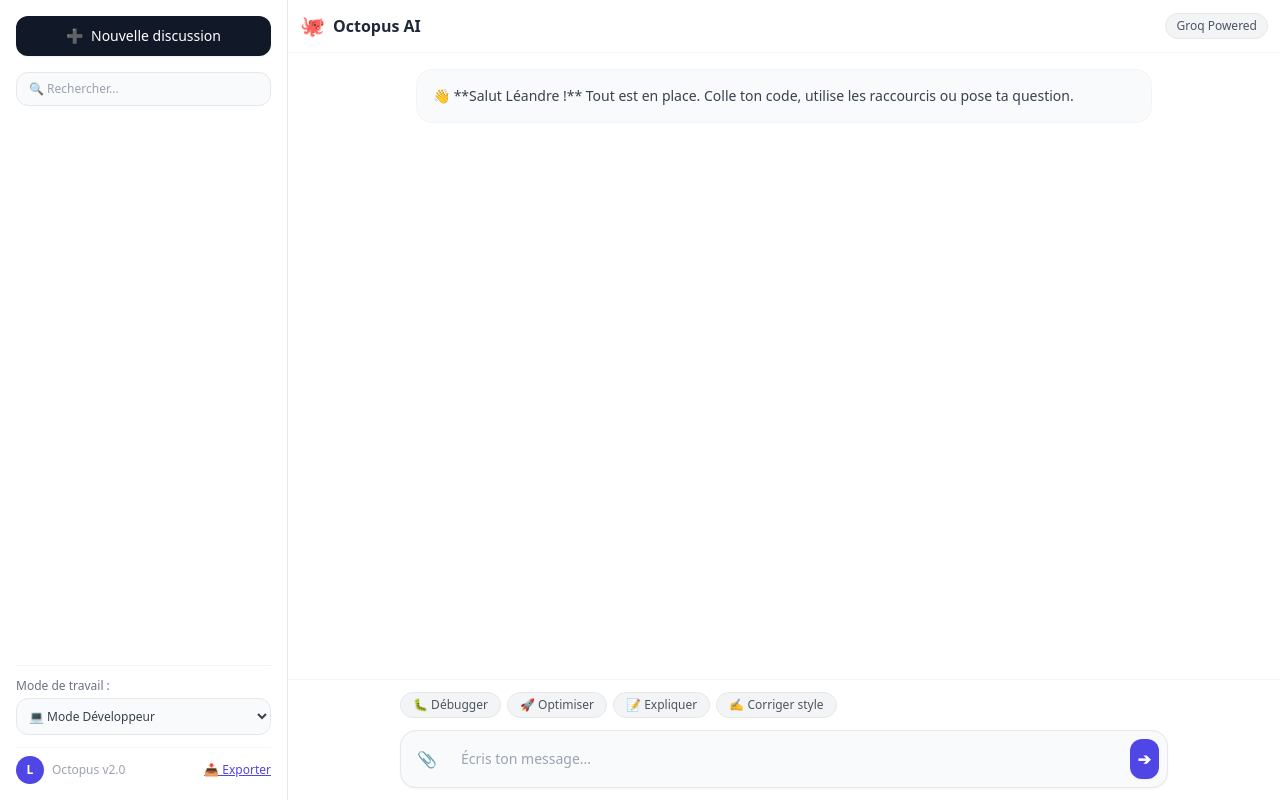
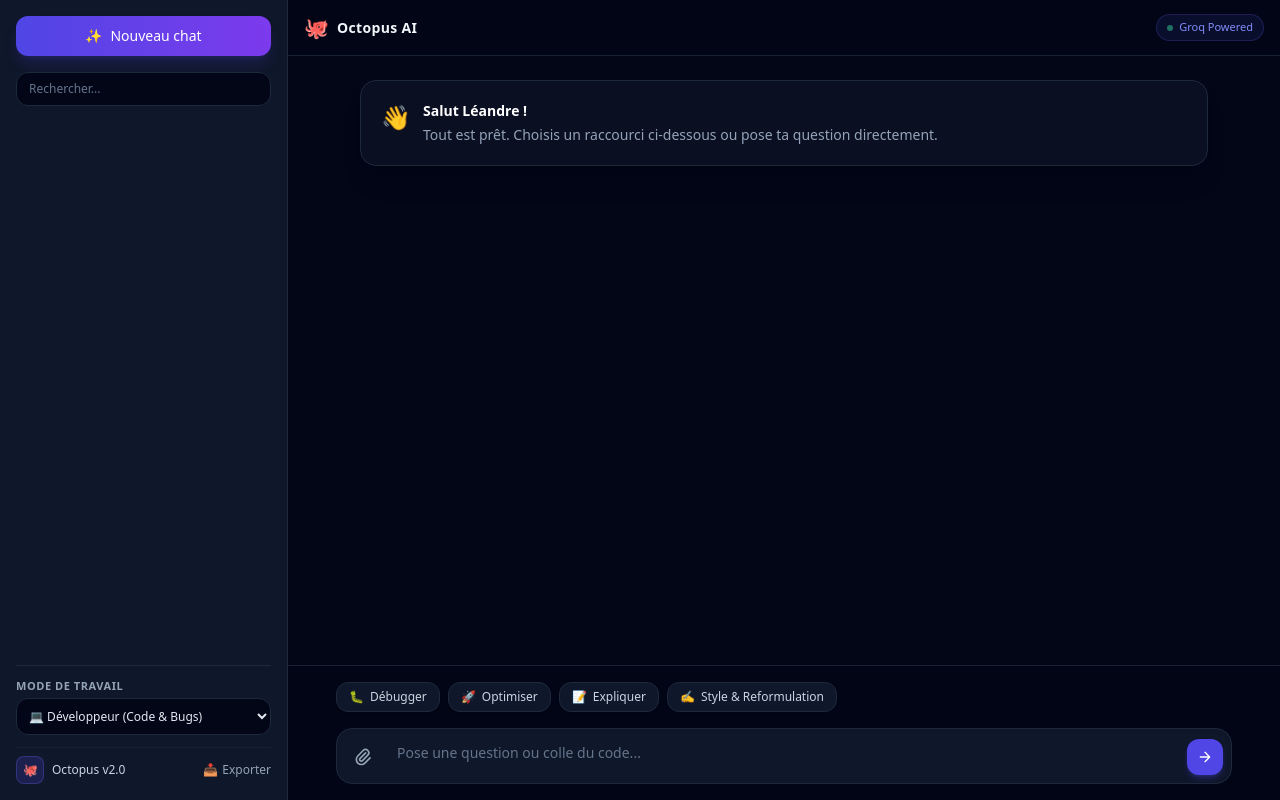
Before and after one commit to mj-boop7770/Octopus2, a plain HTML site: page index.html in a window 1280 px wide. Drawn offline with nearby package versions, Linux system fonts and the light colour scheme.

Commit message:
Update index.html

```diff
--- a/index.html
+++ b/index.html
@@ -1,129 +1,170 @@
 <!DOCTYPE html>
-<html lang="fr">
+<html lang="fr" class="h-full bg-slate-950 text-slate-100">
 <head>
   <meta charset="UTF-8">
-  <meta name="viewport" content="width=device-width, initial-scale=1.0">
-  <title>Octopus AI - Édition Ultime</title>
+  <meta name="viewport" content="width=device-width, initial-scale=1.0, maximum-scale=1.0, user-scalable=no">
+  <title>Octopus AI</title>
 
   <!-- Tailwind CSS -->
   <script src="https://cdn.tailwindcss.com"></script>
-  <!-- Prism.js Coloration syntaxique -->
-  <link rel="stylesheet" href="https://cdnjs.cloudflare.com/ajax/libs/prism/1.29.0/themes/prism.min.css">
+  <!-- Marked.js pour le Markdown -->
+  <script src="https://cdn.jsdelivr.net/npm/marked/marked.min.js"></script>
+  <!-- Prism.js pour la coloration de code -->
+  <link rel="stylesheet" href="https://cdnjs.cloudflare.com/ajax/libs/prism/1.29.0/themes/prism-tomorrow.min.css">
 
   <style>
-    @keyframes pulse-tentacles {
-      0%, 100% { transform: scale(1) rotate(0deg); opacity: 1; }
-      50% { transform: scale(1.15) rotate(5deg); opacity: 0.8; }
+    /* Scrollbar personnalisée discrète */
+    ::-webkit-scrollbar { width: 4px; height: 4px; }
+    ::-webkit-scrollbar-track { background: transparent; }
+    ::-webkit-scrollbar-thumb { background: #334155; border-radius: 9999px; }
+    ::-webkit-scrollbar-thumb:hover { background: #475569; }
+
+    /* Animation pensée pour l'IA */
+    @keyframes pulse-glow {
+      0%, 100% { opacity: 0.4; transform: scale(1); }
+      50% { opacity: 0.8; transform: scale(1.05); }
     }
-    .octopus-thinking {
-      animation: pulse-tentacles 1.2s infinite ease-in-out;
-      display: inline-block;
-    }
+    .octopus-glow { animation: pulse-glow 2s infinite ease-in-out; }
+
+    /* Style Markdown personnalisé */
+    .prose p { margin-bottom: 0.75rem; line-height: 1.6; }
+    .prose strong { color: #f8fafc; font-weight: 600; }
+    .prose code { background: #1e293b; color: #38bdf8; padding: 0.2rem 0.4rem; border-radius: 0.375rem; font-size: 0.85em; }
+    .prose pre { background: #0f172a !important; padding: 1rem; border-radius: 0.75rem; border: 1px solid #334155; margin: 0.75rem 0; overflow-x: auto; }
+    .prose ul { list-style-type: disc; padding-left: 1.25rem; margin-bottom: 0.75rem; }
   </style>
 </head>
-<body class="bg-gray-50 text-gray-800 h-screen flex flex-col md:flex-row font-sans overflow-hidden">
+<body class="h-full flex flex-col md:flex-row font-sans antialiased overflow-hidden selection:bg-indigo-500 selection:text-white">
 
   <!-- OVERLAY MOBILE -->
-  <div id="sidebar-overlay" class="fixed inset-0 bg-black/40 z-20 hidden md:hidden"></div>
+  <div id="sidebar-overlay" class="fixed inset-0 bg-slate-950/80 backdrop-blur-sm z-40 hidden md:hidden"></div>
 
-  <!-- BARRE LATÉRALE (Historique, Recherche, Modes) -->
-  <aside id="sidebar" class="fixed md:static inset-y-0 left-0 w-72 bg-white border-r border-gray-200 p-4 z-30 transform -translate-x-full md:translate-x-0 transition-transform duration-200 flex flex-col justify-between shadow-lg md:shadow-none">
-    <div class="flex flex-col h-full">
+  <!-- BARRE LATÉRALE (Sidebar) -->
+  <aside id="sidebar" class="fixed md:static inset-y-0 left-0 w-72 bg-slate-900 border-r border-slate-800 p-4 z-50 transform -translate-x-full md:translate-x-0 transition-transform duration-300 ease-in-out flex flex-col justify-between shadow-2xl md:shadow-none">
+    <div class="flex flex-col h-full min-h-0">
 
-      <!-- Bouton Nouvelle discussion & Fermeture mobile -->
+      <!-- En-tête Sidebar & Nouveau Chat -->
       <div class="flex items-center justify-between mb-4 gap-2">
-        <button id="new-chat-btn" class="flex-1 bg-gray-900 hover:bg-gray-800 text-white font-medium py-2.5 px-4 rounded-xl flex items-center justify-center gap-2 transition text-sm shadow-sm">
-          <span>➕</span> Nouvelle discussion
+        <button id="new-chat-btn" class="flex-1 bg-gradient-to-r from-indigo-600 to-violet-600 hover:from-indigo-500 hover:to-violet-500 text-white font-medium py-2.5 px-4 rounded-xl flex items-center justify-center gap-2 transition text-sm shadow-lg shadow-indigo-600/20">
+          <span>✨</span> Nouveau chat
         </button>
-        <button id="close-sidebar-btn" class="md:hidden p-2 text-gray-500 hover:text-gray-800 text-xl font-bold">✕</button>
+        <button id="close-sidebar-btn" class="md:hidden p-2 text-slate-400 hover:text-white hover:bg-slate-800 rounded-lg transition">✕</button>
       </div>
 
-      <!-- Barre de recherche dans l'historique -->
-      <div class="mb-3">
-        <input type="text" id="search-history" placeholder="🔍 Rechercher..." class="w-full bg-gray-50 border border-gray-200 rounded-xl px-3 py-2 text-xs focus:outline-none focus:ring-2 focus:ring-indigo-500">
+      <!-- Recherche -->
+      <div class="relative mb-3">
+        <input type="text" id="search-history" placeholder="Rechercher..." class="w-full bg-slate-950 border border-slate-800 text-slate-200 placeholder-slate-500 rounded-xl px-3 py-2 text-xs focus:outline-none focus:border-indigo-500 transition">
       </div>
 
-      <!-- Liste des discussions récentes -->
+      <!-- Historique des conversations -->
       <div class="flex-1 overflow-y-auto space-y-1 pr-1" id="history-list">
-        <!-- Historique injecté dynamiquement -->
+        <!-- Contenu injecté par JS -->
       </div>
     </div>
 
-    <!-- Mode de travail & Profil -->
-    <div class="border-t border-gray-100 pt-3 space-y-3">
+    <!-- Options & Modèle -->
+    <div class="border-t border-slate-800 pt-3 space-y-3 mt-auto">
       <div>
-        <label class="text-xs font-medium text-gray-500 block mb-1">Mode de travail :</label>
-        <select id="mode-select" class="w-full bg-gray-50 border border-gray-200 rounded-xl p-2 text-xs font-medium text-gray-700 focus:outline-none focus:ring-2 focus:ring-indigo-500">
-          <option value="code">💻 Mode Développeur</option>
-          <option value="writing">✍️ Mode Rédaction</option>
-          <option value="general">🧠 Mode Général</option>
+        <label class="text-[11px] font-semibold tracking-wider text-slate-400 uppercase block mb-1">Mode de travail</label>
+        <select id="mode-select" class="w-full bg-slate-950 border border-slate-800 text-slate-200 rounded-xl p-2 text-xs font-medium focus:outline-none focus:border-indigo-500 transition cursor-pointer">
+          <option value="code">💻 Développeur (Code & Bugs)</option>
+          <option value="writing">✍️ Redacteur (Rédaction & Style)</option>
+          <option value="general">🧠 Assistant Général</option>
         </select>
       </div>
-      <div class="text-xs text-gray-400 flex items-center justify-between pt-2 border-t border-gray-100">
+
+      <div class="flex items-center justify-between pt-2 border-t border-slate-800/60 text-xs text-slate-400">
         <div class="flex items-center gap-2">
-          <div class="w-7 h-7 rounded-full bg-indigo-600 text-white flex items-center justify-center font-bold">L</div>
-          <span>Octopus v2.0</span>
+          <div class="w-7 h-7 rounded-lg bg-indigo-600/20 text-indigo-400 border border-indigo-500/30 flex items-center justify-center font-bold text-xs">🐙</div>
+          <span class="font-medium text-slate-300">Octopus v2.0</span>
         </div>
-        <button id="export-chat-btn" class="text-indigo-600 hover:text-indigo-800 font-medium text-xs underline" title="Exporter la conversation">📥 Exporter</button>
+        <button id="export-chat-btn" class="text-slate-400 hover:text-indigo-400 transition text-xs flex items-center gap-1">
+          <span>📥</span> Exporter
+        </button>
       </div>
     </div>
   </aside>
 
-  <!-- ZONE PRINCIPALE CHAT -->
-  <main class="flex-1 flex flex-col h-full bg-white relative">
+  <!-- CONTENEUR PRINCIPAL -->
+  <main class="flex-1 flex flex-col h-full bg-slate-950 relative min-w-0">
 
-    <!-- EN-TÊTE -->
-    <header class="p-3 border-b border-gray-100 flex justify-between items-center bg-white sticky top-0 z-10">
+    <!-- HEADER -->
+    <header class="h-14 border-b border-slate-800/80 px-4 flex justify-between items-center bg-slate-950/80 backdrop-blur-md sticky top-0 z-10">
       <div class="flex items-center gap-3">
-        <button id="open-sidebar-btn" class="md:hidden p-2 text-gray-600 hover:bg-gray-100 rounded-lg">
-          <svg class="w-6 h-6" fill="none" stroke="currentColor" viewBox="0 0 24 24"><path stroke-linecap="round" stroke-linejoin="round" stroke-width="2" d="M4 6h16M4 12h16M4 18h16"></path></svg>
+        <button id="open-sidebar-btn" class="md:hidden p-2 text-slate-400 hover:text-white hover:bg-slate-900 rounded-lg transition">
+          <svg class="w-5 h-5" fill="none" stroke="currentColor" viewBox="0 0 24 24"><path stroke-linecap="round" stroke-linejoin="round" stroke-width="2" d="M4 6h16M4 12h16M4 18h16"></path></svg>
         </button>
-        <h1 class="text-base font-semibold text-gray-800 flex items-center gap-2">
-          <span id="octopus-logo" class="text-xl">🐙</span> Octopus AI
-        </h1>
+        <div class="flex items-center gap-2">
+          <span class="text-xl">🐙</span>
+          <h1 class="text-sm font-semibold text-slate-100 tracking-wide">Octopus AI</h1>
+        </div>
       </div>
-      <span class="text-xs bg-gray-100 text-gray-600 px-2.5 py-1 rounded-full font-medium border border-gray-200">Groq Powered</span>
+      <div class="flex items-center gap-2">
+        <span class="text-[11px] bg-indigo-500/10 text-indigo-400 border border-indigo-500/20 px-2.5 py-1 rounded-full font-medium flex items-center gap-1.5">
+          <span class="w-1.5 h-1.5 rounded-full bg-emerald-400 animate-pulse"></span>
+          Groq Powered
+        </span>
+      </div>
     </header>
 
-    <!-- Zone de discussion -->
-    <div id="chat-box" class="flex-1 overflow-y-auto p-4 space-y-4 max-w-3xl w-full mx-auto">
-      <div class="bg-gray-50 p-4 rounded-2xl border border-gray-100 text-gray-700 text-sm">
-        👋 **Salut Léandre !** Tout est en place. Colle ton code, utilise les raccourcis ou pose ta question.
+    <!-- ZONE DE DISCUSSION (CHAT BOX) -->
+    <div id="chat-box" class="flex-1 overflow-y-auto p-4 md:p-6 space-y-6 max-w-4xl w-full mx-auto">
+
+      <!-- Message de bienvenue -->
+      <div class="bg-slate-900/60 border border-slate-800 rounded-2xl p-4 md:p-5 text-slate-300 text-sm shadow-xl flex gap-3 items-start">
+        <div class="text-2xl">👋</div>
+        <div class="space-y-1">
+          <p class="font-semibold text-white">Salut Léandre !</p>
+          <p class="text-slate-400 text-xs md:text-sm">Tout est prêt. Choisis un raccourci ci-dessous ou pose ta question directement.</p>
+        </div>
       </div>
+
     </div>
 
-    <!-- ZONE DE SAISIE & SHORTCUTS RAPIDES -->
-    <footer class="p-3 border-t border-gray-100 bg-white">
-      <div class="max-w-3xl mx-auto flex flex-col gap-2">
+    <!-- PIED DE PAGE : RACCOURCIS & FORMULAIRE -->
+    <footer class="p-3 md:p-4 border-t border-slate-800/80 bg-slate-950/90 backdrop-blur-md">
+      <div class="max-w-4xl mx-auto space-y-3">
 
-        <!-- Boutons de raccourcis rapides (Prompts instantanés) -->
-        <div class="flex gap-1.5 overflow-x-auto pb-1 text-xs no-scrollbar">
-          <button type="button" class="shortcut-btn bg-gray-100 hover:bg-indigo-50 hover:text-indigo-600 text-gray-600 px-3 py-1 rounded-full whitespace-nowrap transition border border-gray-200" data-prompt="🐛 Analyse ce code et trouve les bugs potentiels :">🐛 Débugger</button>
-          <button type="button" class="shortcut-btn bg-gray-100 hover:bg-indigo-50 hover:text-indigo-600 text-gray-600 px-3 py-1 rounded-full whitespace-nowrap transition border border-gray-200" data-prompt="🚀 Optimise ce code pour le rendre plus propre et rapide :">🚀 Optimiser</button>
-          <button type="button" class="shortcut-btn bg-gray-100 hover:bg-indigo-50 hover:text-indigo-600 text-gray-600 px-3 py-1 rounded-full whitespace-nowrap transition border border-gray-200" data-prompt="📝 Explique-moi ce code ligne par ligne en détail :">📝 Expliquer</button>
-          <button type="button" class="shortcut-btn bg-gray-100 hover:bg-indigo-50 hover:text-indigo-600 text-gray-600 px-3 py-1 rounded-full whitespace-nowrap transition border border-gray-200" data-prompt="✍️ Corrige, fluidifie et améliore le style de ce texte :">✍️ Corriger style</button>
+        <!-- RACCOURCIS RAPIDES (Puces élégantes) -->
+        <div class="flex items-center gap-2 overflow-x-auto pb-1 text-xs no-scrollbar">
+          <button type="button" class="shortcut-btn shrink-0 bg-slate-900 hover:bg-slate-800 text-slate-300 hover:text-indigo-300 border border-slate-800 hover:border-indigo-500/50 px-3 py-1.5 rounded-xl transition flex items-center gap-1.5 shadow-sm" data-prompt="🐛 Analyse ce code et trouve les bugs potentiels :">
+            <span>🐛</span> Débugger
+          </button>
+          <button type="button" class="shortcut-btn shrink-0 bg-slate-900 hover:bg-slate-800 text-slate-300 hover:text-indigo-300 border border-slate-800 hover:border-indigo-500/50 px-3 py-1.5 rounded-xl transition flex items-center gap-1.5 shadow-sm" data-prompt="🚀 Optimise ce code pour le rendre plus propre et rapide :">
+            <span>🚀</span> Optimiser
+          </button>
+          <button type="button" class="shortcut-btn shrink-0 bg-slate-900 hover:bg-slate-800 text-slate-300 hover:text-indigo-300 border border-slate-800 hover:border-indigo-500/50 px-3 py-1.5 rounded-xl transition flex items-center gap-1.5 shadow-sm" data-prompt="📝 Explique-moi ce code ligne par ligne en détail :">
+            <span>📝</span> Expliquer
+          </button>
+          <button type="button" class="shortcut-btn shrink-0 bg-slate-900 hover:bg-slate-800 text-slate-300 hover:text-indigo-300 border border-slate-800 hover:border-indigo-500/50 px-3 py-1.5 rounded-xl transition flex items-center gap-1.5 shadow-sm" data-prompt="✍️ Corrige, fluidifie et améliore le style de ce texte :">
+            <span>✍️</span> Style & Reformulation
+          </button>
         </div>
 
-        <!-- Prévisualisation Fichier -->
-        <div id="file-preview" class="hidden text-xs bg-indigo-50 text-indigo-700 p-2 rounded-lg flex justify-between items-center border border-indigo-100">
-          <span id="file-name" class="font-medium truncate">fichier.txt</span>
-          <button type="button" id="remove-file" class="text-red-500 hover:text-red-700 font-bold ml-2">✕</button>
+        <!-- PRÉVISUALISATION FICHIER -->
+        <div id="file-preview" class="hidden text-xs bg-indigo-950/50 text-indigo-300 p-2.5 rounded-xl flex justify-between items-center border border-indigo-800/50">
+          <span id="file-name" class="font-medium truncate flex items-center gap-2">📎 fichier.txt</span>
+          <button type="button" id="remove-file" class="text-slate-400 hover:text-red-400 font-bold px-1 transition">✕</button>
         </div>
 
-        <!-- Formulaire de saisie -->
-        <form id="chat-form" class="flex gap-2 items-center bg-gray-50 rounded-2xl p-2 border border-gray-200 focus-within:border-indigo-500 focus-within:bg-white transition shadow-sm">
+        <!-- FORMULAIRE DE SAISIE -->
+        <form id="chat-form" class="flex gap-2 items-end bg-slate-900 rounded-2xl p-2 border border-slate-800 focus-within:border-indigo-500/60 focus-within:ring-1 focus-within:ring-indigo-500/30 transition shadow-inner">
 
-          <label for="file-input" class="cursor-pointer p-2 text-gray-400 hover:text-indigo-600 transition" title="Joindre un fichier">
-            📎
+          <!-- Bouton Fichier -->
+          <label for="file-input" class="cursor-pointer p-2 text-slate-400 hover:text-indigo-400 transition rounded-xl hover:bg-slate-800/60 flex items-center justify-center shrink-0" title="Joindre un fichier">
+            <svg class="w-5 h-5" fill="none" stroke="currentColor" viewBox="0 0 24 24"><path stroke-linecap="round" stroke-linejoin="round" stroke-width="2" d="M15.172 7l-6.586 6.586a2 2 0 102.828 2.828l6.414-6.586a4 4 0 00-5.656-5.656l-6.415 6.585a6 6 0 108.486 8.486L20.5 13"></path></svg>
             <input type="file" id="file-input" class="hidden" accept=".js,.py,.html,.css,.json,.txt,.md,image/*">
           </label>
 
-          <textarea id="user-input" rows="1" placeholder="Écris ton message..." class="flex-1 bg-transparent text-gray-800 text-sm focus:outline-none resize-none px-2 max-h-32"></textarea>
+          <!-- Champ Texte -->
+          <textarea id="user-input" rows="1" placeholder="Pose une question ou colle du code..." class="flex-1 bg-transparent text-slate-100 placeholder-slate-500 text-sm focus:outline-none resize-none px-2 py-1.5 max-h-32 min-h-[38px]"></textarea>
 
-          <button type="submit" class="bg-indigo-600 hover:bg-indigo-700 text-white p-2 rounded-xl transition font-bold shadow-sm">
-            ➔
+          <!-- Bouton Envoyer -->
+          <button type="submit" class="bg-indigo-600 hover:bg-indigo-500 text-white p-2.5 rounded-xl transition font-medium shadow-md shadow-indigo-600/30 shrink-0 flex items-center justify-center">
+            <svg class="w-4 h-4 transform rotate-90" fill="none" stroke="currentColor" viewBox="0 0 24 24"><path stroke-linecap="round" stroke-linejoin="round" stroke-width="2" d="M12 19V5m0 0l-7 7m7-7l7 7"></path></svg>
           </button>
         </form>
+
       </div>
     </footer>
 
@@ -137,4 +178,4 @@
 
   <script src="app.js"></script>
 </body>
-            </html>
+          </html>
```
